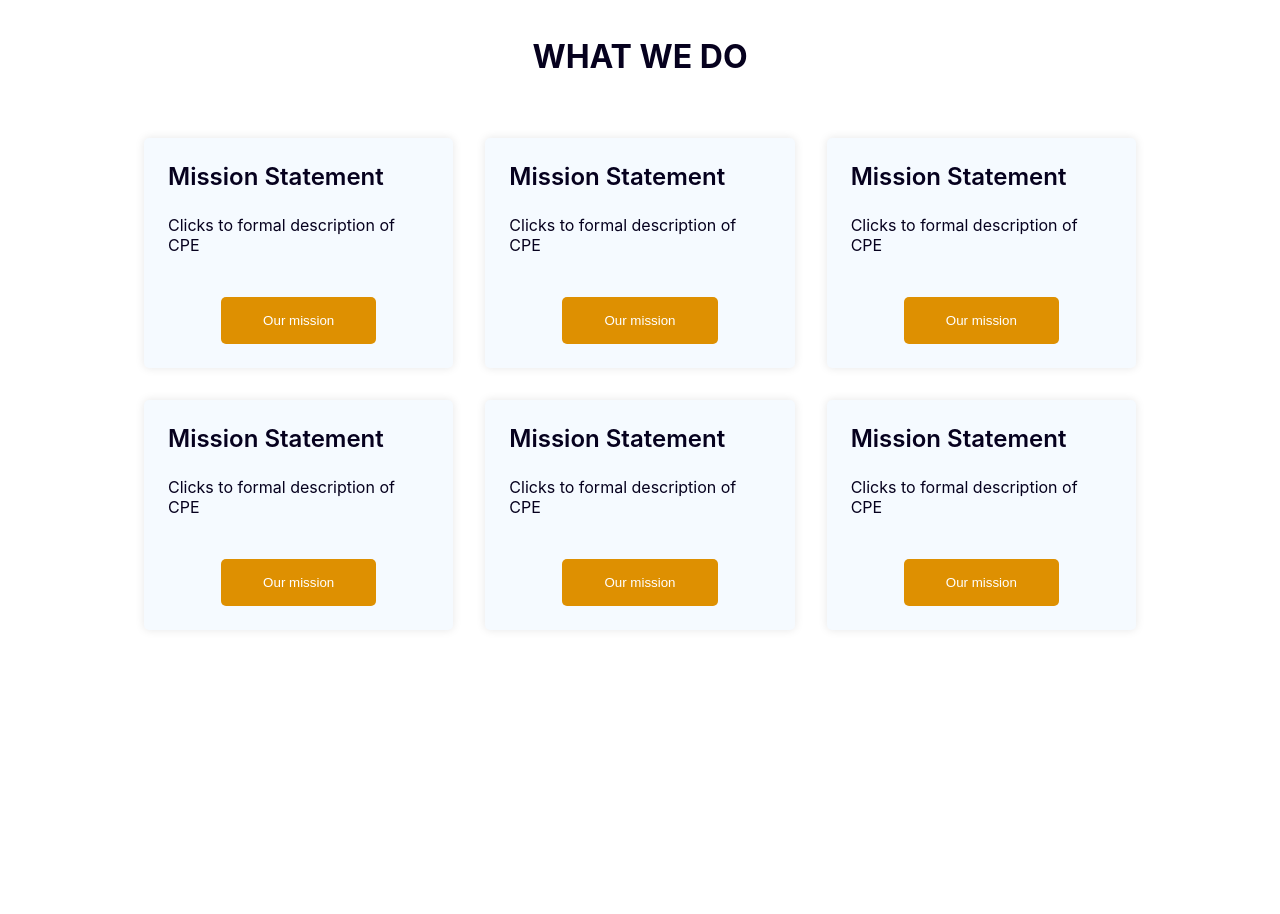
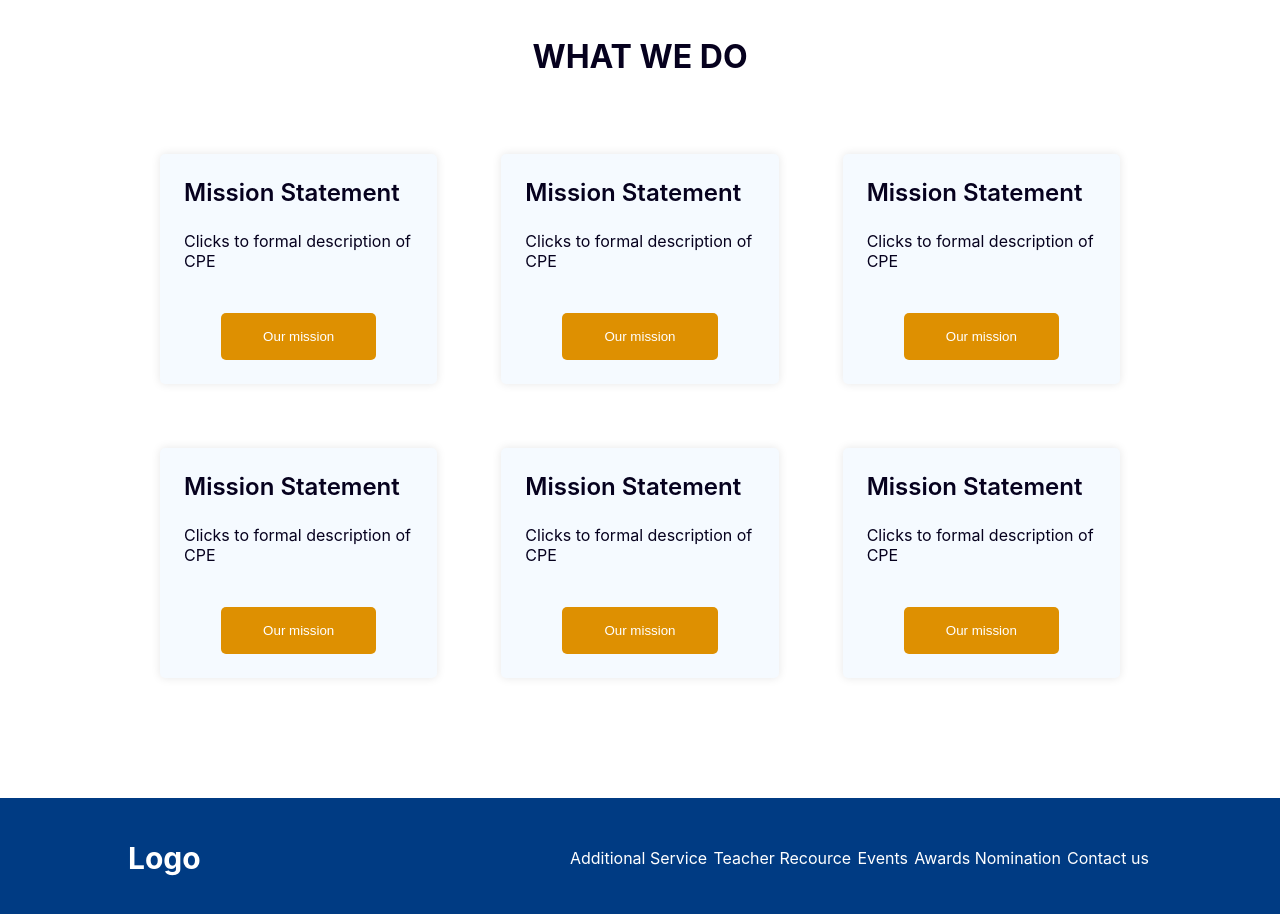
Before and after one commit to MrAbdurakhimov/pmxbm-next-app, a Next.js app: page / in a window 1280 px wide. Shown: the part 760-1674 px from the top of the page. Before the commit the page ends 1430 px from the top, so only its background shows below. Built offline with nearby package versions, Linux system fonts and the light colour scheme.

Commit message:
header in footer

```diff
--- /dev/null
+++ b/components/Footer.jsx
@@ -0,0 +1,21 @@
+import React from 'react';
+import { ChevronDown } from 'react-feather';
+import styled from 'styled-components';
+import theme from '../config/theme';
+import Header from './Header';
+
+const Container = styled.div`
+  display: block;
+`;
+const LowerSide = styled.div``;
+
+const Footer = () => {
+  return (
+    <Container>
+      <Header icon={<ChevronDown color={theme.colors.white} />} />
+      <LowerSide></LowerSide>
+    </Container>
+  );
+};
+
+export default Footer;
--- a/components/Header.jsx
+++ b/components/Header.jsx
@@ -59,7 +59,7 @@ const MobileMenu = styled.div`
 
 const Item = styled.div``;
 
-const Header = () => {
+const Header = ({ icon }) => {
   const [isOpen, setIsOpen] = useState(false);
   return (
     <>
@@ -101,6 +101,8 @@ const Header = () => {
           <RoundedButton background={theme.colors.white}>
             {isOpen ? (
               <X color={theme.colors.white} />
+            ) : icon ? (
+              icon
             ) : (
               <Menu color={theme.colors.white} />
             )}
--- a/components/Sections/WhatWeDo.jsx
+++ b/components/Sections/WhatWeDo.jsx
@@ -5,13 +5,11 @@ import theme from '../../config/theme';
 import { Card } from '../elements/';
 
 const Container = styled.div`
-  display: flex;
+  display: block;
   text-align: center;
-  flex-direction: column;
   padding: 64px 10%;
   background-color: ${theme.colors.white};
   color: ${theme.colors.text};
-  height: 74vh;
 `;
 
 const Cards = styled.div`
--- a/components/elements/Card.jsx
+++ b/components/elements/Card.jsx
@@ -17,8 +17,8 @@ const Container = styled.div`
   flex-direction: column;
   box-shadow: 0px 0px 10px rgba(0, 0, 0, 0.1);
   border-radius: 5px;
-  margin: 16px;
-  width: 29%;
+  margin: 32px;
+  width: 25%;
   ${tablet({
     width: '100%',
   })}
--- a/pages/_app.js
+++ b/pages/_app.js
@@ -3,6 +3,7 @@ import theme from '../config/theme';
 import GlobalStyle from '../config/globalStyle';
 import NextNProgress from 'nextjs-progressbar';
 import Header from '../components/Header';
+import Footer from '../components/Footer';
 
 function MyApp({ Component, pageProps }) {
   return (
@@ -18,6 +19,7 @@ function MyApp({ Component, pageProps }) {
       <ThemeProvider theme={theme}>
         <Header />
         <Component {...pageProps} />
+        <Footer />
       </ThemeProvider>
     </>
   );
```
